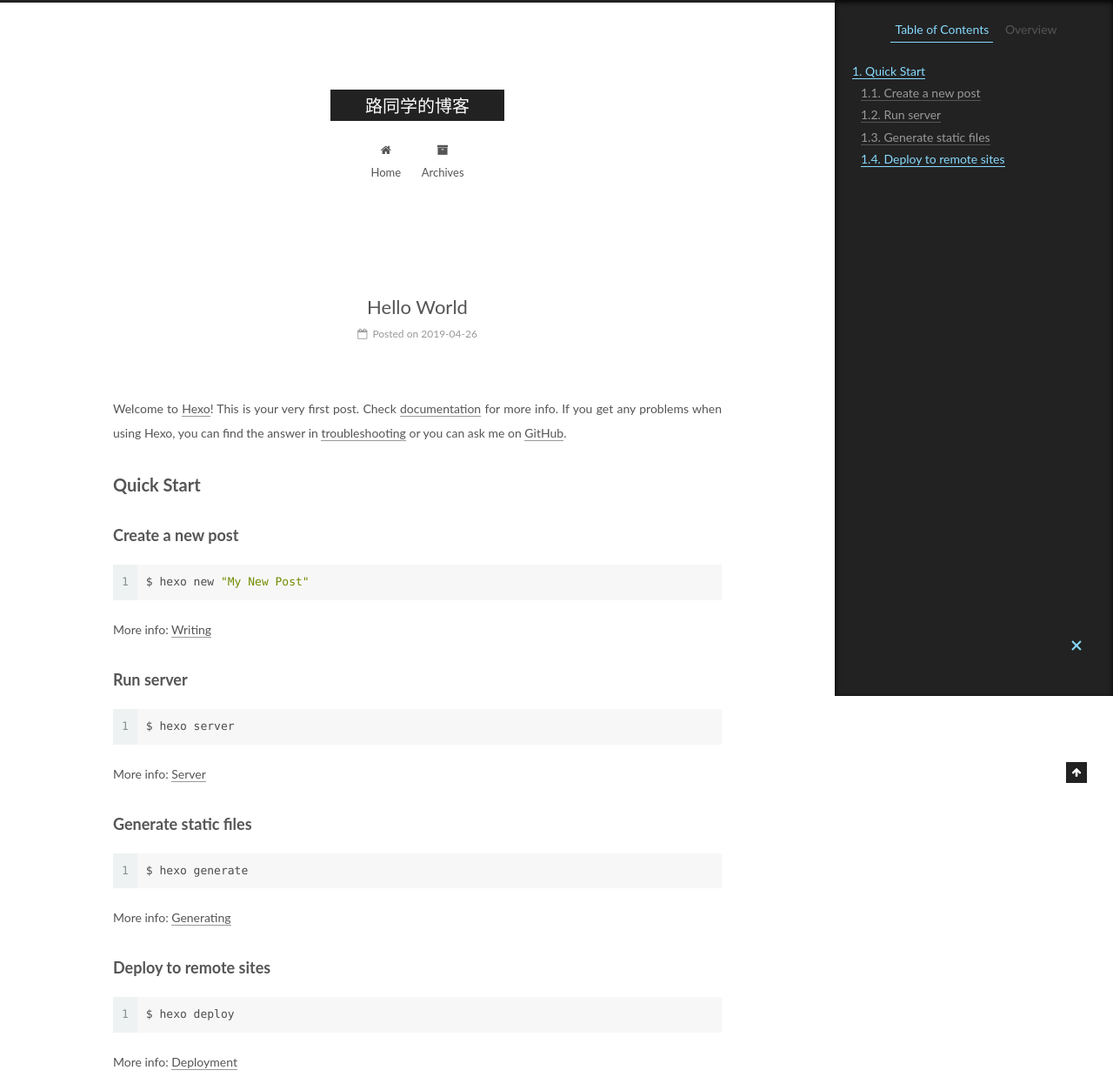
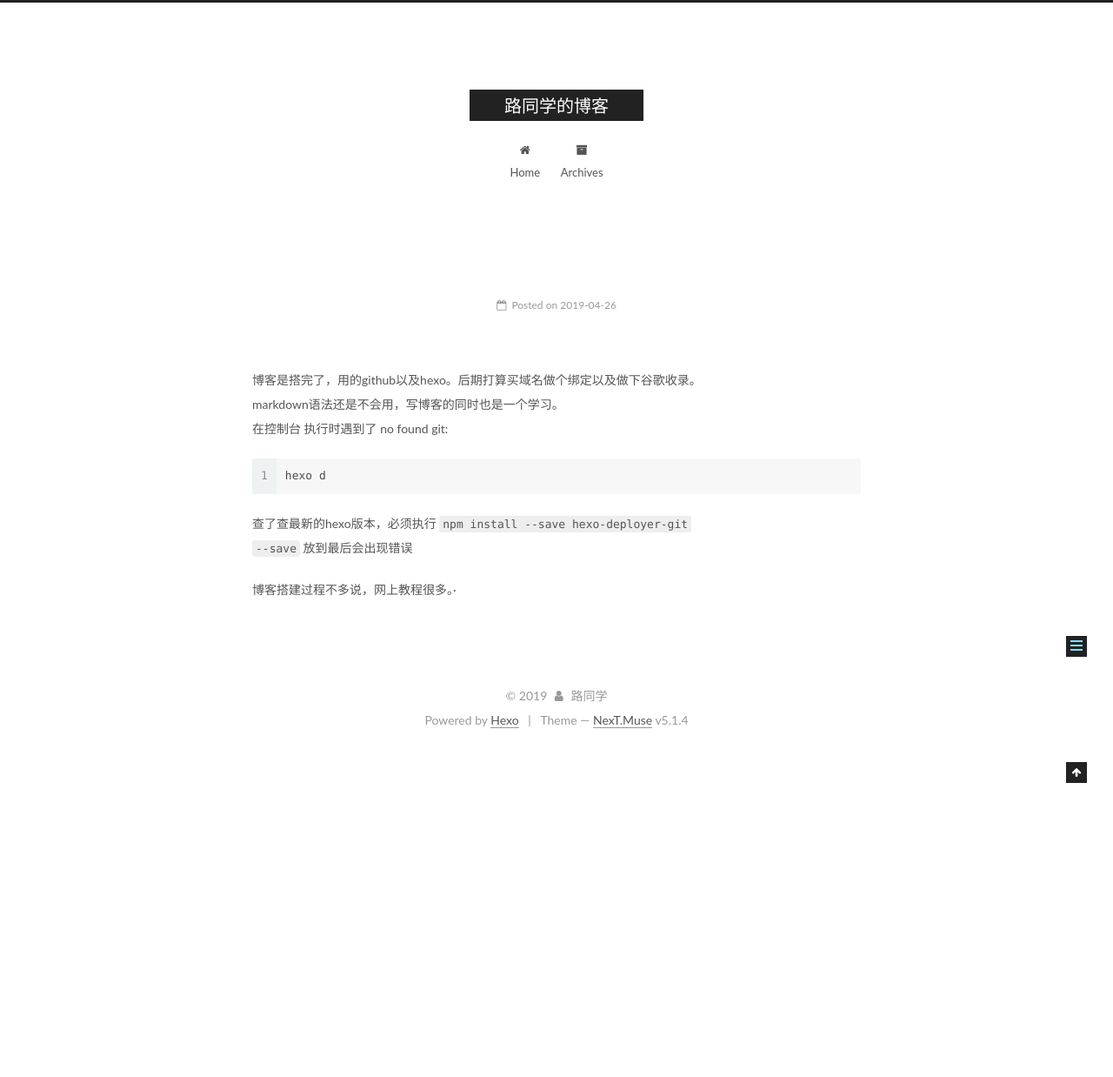
Before and after one commit to luwenrui/luwenrui.github.io, a plain HTML site: page 2019/04/26/hello-world/index.html in a window 1280 px wide. Shown: the top 1238 px of the page at 87% size. After the commit the page ends 862 px from the top, so only its background shows below. Drawn offline with Linux system fonts and the light colour scheme.

Commit message:
Site updated: 2019-04-26 15:13:59

```diff
--- a/2019/04/26/hello-world/index.html
+++ b/2019/04/26/hello-world/index.html
@@ -79,17 +79,17 @@
 
 
 
-<meta name="description" content="Welcome to Hexo! This is your very first post. Check documentation for more info. If you get any problems when using Hexo, you can find the answer in troubleshooting or you can ask me on GitHub. Quick">
+<meta name="description" content="博客是搭完了，用的github以及hexo。后期打算买域名做个绑定以及做下谷歌收录。markdown语法还是不会用，写博客的同时也是一个学习。在控制台 执行时遇到了 no found git:1hexo d 查了查最新的hexo版本，必须执行 npm install --save hexo-deployer-git--save 放到最后会出现错误 博客搭建过程不多说，网上教程很多。·">
 <meta property="og:type" content="article">
-<meta property="og:title" content="Hello World">
+<meta property="og:title" content="路同学的博客">
 <meta property="og:url" content="http://yoursite.com/2019/04/26/hello-world/index.html">
 <meta property="og:site_name" content="路同学的博客">
-<meta property="og:description" content="Welcome to Hexo! This is your very first post. Check documentation for more info. If you get any problems when using Hexo, you can find the answer in troubleshooting or you can ask me on GitHub. Quick">
+<meta property="og:description" content="博客是搭完了，用的github以及hexo。后期打算买域名做个绑定以及做下谷歌收录。markdown语法还是不会用，写博客的同时也是一个学习。在控制台 执行时遇到了 no found git:1hexo d 查了查最新的hexo版本，必须执行 npm install --save hexo-deployer-git--save 放到最后会出现错误 博客搭建过程不多说，网上教程很多。·">
 <meta property="og:locale" content="default">
-<meta property="og:updated_time" content="2019-04-26T02:07:46.303Z">
+<meta property="og:updated_time" content="2019-04-26T07:13:18.891Z">
 <meta name="twitter:card" content="summary">
-<meta name="twitter:title" content="Hello World">
-<meta name="twitter:description" content="Welcome to Hexo! This is your very first post. Check documentation for more info. If you get any problems when using Hexo, you can find the answer in troubleshooting or you can ask me on GitHub. Quick">
+<meta name="twitter:title" content="路同学的博客">
+<meta name="twitter:description" content="博客是搭完了，用的github以及hexo。后期打算买域名做个绑定以及做下谷歌收录。markdown语法还是不会用，写博客的同时也是一个学习。在控制台 执行时遇到了 no found git:1hexo d 查了查最新的hexo版本，必须执行 npm install --save hexo-deployer-git--save 放到最后会出现错误 博客搭建过程不多说，网上教程很多。·">
 
 
 
@@ -125,7 +125,7 @@
 
 
 
-  <title>Hello World | 路同学的博客</title>
+  <title> | 路同学的博客</title>
 
 
 
@@ -249,7 +249,7 @@
 
 
 
-          <h1 class="post-title" itemprop="name headline">Hello World</h1>
+          <h1 class="post-title" itemprop="name headline"></h1>
 
 
         <div class="post-meta">
@@ -299,15 +299,9 @@
 
 
 
-        <p>Welcome to <a href="https://hexo.io/" target="_blank" rel="noopener">Hexo</a>! This is your very first post. Check <a href="https://hexo.io/docs/" target="_blank" rel="noopener">documentation</a> for more info. If you get any problems when using Hexo, you can find the answer in <a href="https://hexo.io/docs/troubleshooting.html" target="_blank" rel="noopener">troubleshooting</a> or you can ask me on <a href="https://github.com/hexojs/hexo/issues" target="_blank" rel="noopener">GitHub</a>.</p>
-<h2 id="Quick-Start"><a href="#Quick-Start" class="headerlink" title="Quick Start"></a>Quick Start</h2><h3 id="Create-a-new-post"><a href="#Create-a-new-post" class="headerlink" title="Create a new post"></a>Create a new post</h3><figure class="highlight bash"><table><tr><td class="gutter"><pre><span class="line">1</span><br></pre></td><td class="code"><pre><span class="line">$ hexo new <span class="string">"My New Post"</span></span><br></pre></td></tr></table></figure>
-<p>More info: <a href="https://hexo.io/docs/writing.html" target="_blank" rel="noopener">Writing</a></p>
-<h3 id="Run-server"><a href="#Run-server" class="headerlink" title="Run server"></a>Run server</h3><figure class="highlight bash"><table><tr><td class="gutter"><pre><span class="line">1</span><br></pre></td><td class="code"><pre><span class="line">$ hexo server</span><br></pre></td></tr></table></figure>
-<p>More info: <a href="https://hexo.io/docs/server.html" target="_blank" rel="noopener">Server</a></p>
-<h3 id="Generate-static-files"><a href="#Generate-static-files" class="headerlink" title="Generate static files"></a>Generate static files</h3><figure class="highlight bash"><table><tr><td class="gutter"><pre><span class="line">1</span><br></pre></td><td class="code"><pre><span class="line">$ hexo generate</span><br></pre></td></tr></table></figure>
-<p>More info: <a href="https://hexo.io/docs/generating.html" target="_blank" rel="noopener">Generating</a></p>
-<h3 id="Deploy-to-remote-sites"><a href="#Deploy-to-remote-sites" class="headerlink" title="Deploy to remote sites"></a>Deploy to remote sites</h3><figure class="highlight bash"><table><tr><td class="gutter"><pre><span class="line">1</span><br></pre></td><td class="code"><pre><span class="line">$ hexo deploy</span><br></pre></td></tr></table></figure>
-<p>More info: <a href="https://hexo.io/docs/deployment.html" target="_blank" rel="noopener">Deployment</a></p>
+        <p>博客是搭完了，用的github以及hexo。后期打算买域名做个绑定以及做下谷歌收录。<br>markdown语法还是不会用，写博客的同时也是一个学习。<br>在控制台 执行时遇到了 no found git:<br><figure class="highlight javascript"><table><tr><td class="gutter"><pre><span class="line">1</span><br></pre></td><td class="code"><pre><span class="line">hexo d</span><br></pre></td></tr></table></figure></p>
+<p>查了查最新的hexo版本，必须执行 <code>npm install --save hexo-deployer-git</code><br><code>--save</code> 放到最后会出现错误</p>
+<p>博客搭建过程不多说，网上教程很多。·</p>
 
 
     </div>
@@ -376,17 +370,8 @@
 
 
 
-        <ul class="sidebar-nav motion-element">
-          <li class="sidebar-nav-toc sidebar-nav-active" data-target="post-toc-wrap">
-            Table of Contents
-          </li>
-          <li class="sidebar-nav-overview" data-target="site-overview-wrap">
-            Overview
-          </li>
-        </ul>
 
-
-      <section class="site-overview-wrap sidebar-panel">
+      <section class="site-overview-wrap sidebar-panel sidebar-panel-active">
         <div class="site-overview">
           <div class="site-author motion-element" itemprop="author" itemscope itemtype="http://schema.org/Person">
 
@@ -428,22 +413,6 @@
         </div>
       </section>
 
-
-      <!--noindex-->
-        <section class="post-toc-wrap motion-element sidebar-panel sidebar-panel-active">
-          <div class="post-toc">
-
-
-
-
-
-
-              <div class="post-toc-content"><ol class="nav"><li class="nav-item nav-level-2"><a class="nav-link" href="#Quick-Start"><span class="nav-number">1.</span> <span class="nav-text">Quick Start</span></a><ol class="nav-child"><li class="nav-item nav-level-3"><a class="nav-link" href="#Create-a-new-post"><span class="nav-number">1.1.</span> <span class="nav-text">Create a new post</span></a></li><li class="nav-item nav-level-3"><a class="nav-link" href="#Run-server"><span class="nav-number">1.2.</span> <span class="nav-text">Run server</span></a></li><li class="nav-item nav-level-3"><a class="nav-link" href="#Generate-static-files"><span class="nav-number">1.3.</span> <span class="nav-text">Generate static files</span></a></li><li class="nav-item nav-level-3"><a class="nav-link" href="#Deploy-to-remote-sites"><span class="nav-number">1.4.</span> <span class="nav-text">Deploy to remote sites</span></a></li></ol></li></ol></div>
-
-
-          </div>
-        </section>
-      <!--/noindex-->
 
 
 
```
Also changed, not shown: archives/2019/04/index.html (+1 -1 lines), archives/2019/index.html (+1 -1 lines), archives/index.html (+1 -1 lines), index.html (+4 -10 lines).
